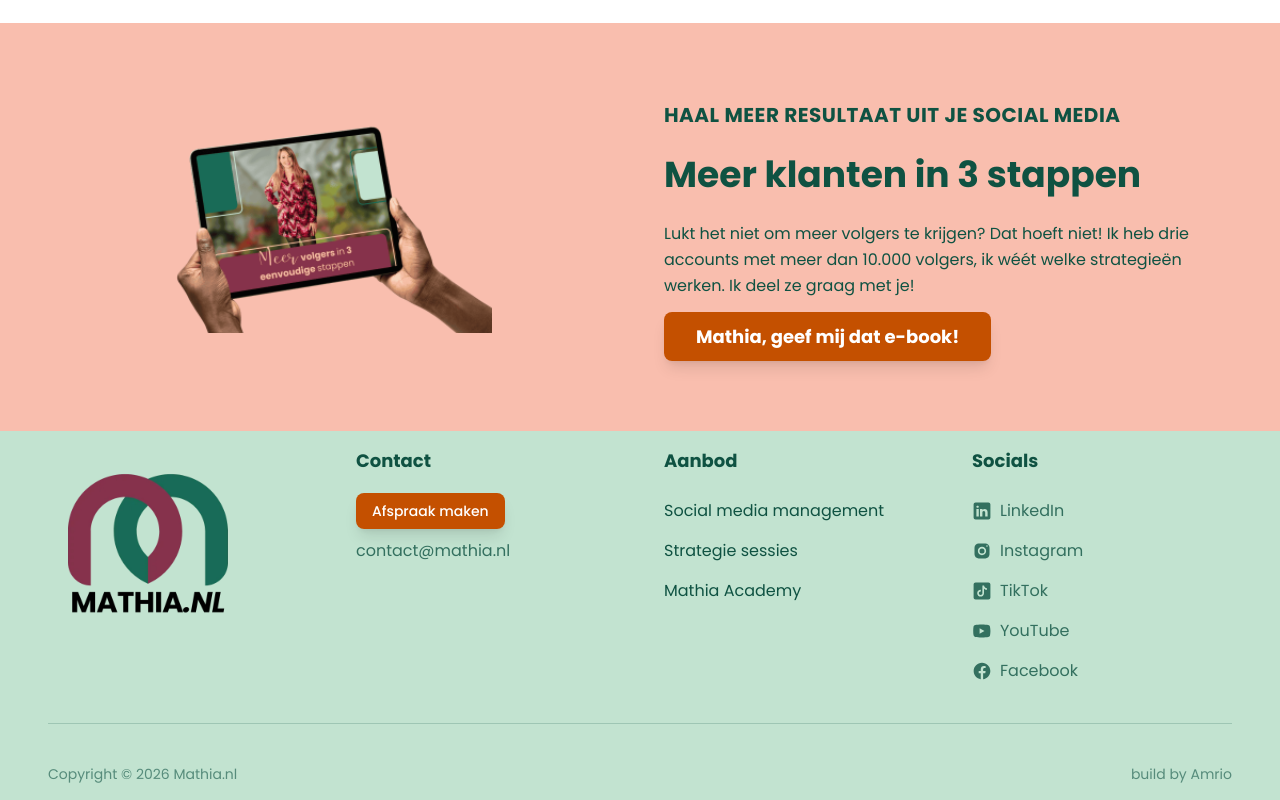
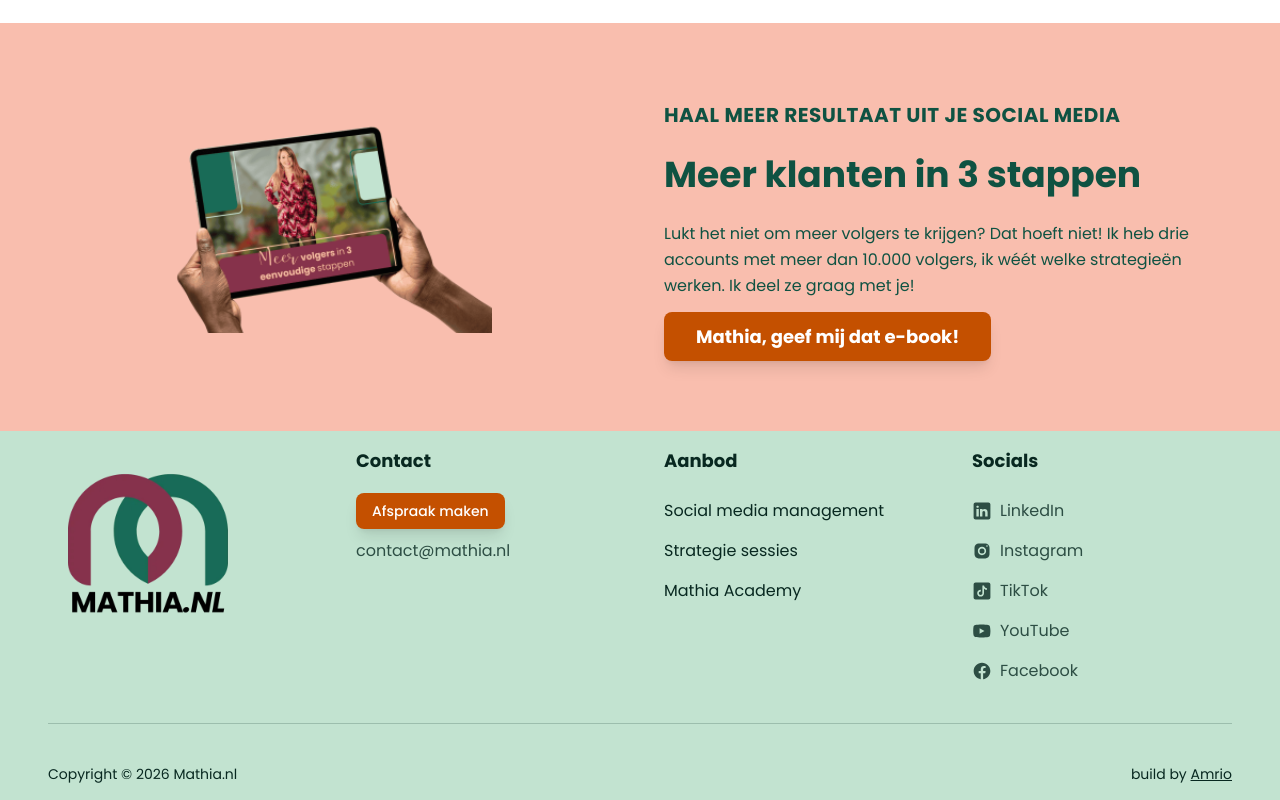
Before and after one commit to jochemwhite/mathia.nl, a Next.js app: page / in a window 1280 px wide. Shown: the part 3093-3893 px from the top of the page. Built offline with nearby package versions, Linux system fonts and the light colour scheme; no server answers.

Commit message:
style: Update footer component to use secondary color scheme for headings and links, enhancing visual consistency across the layout.

```diff
--- a/src/components/HeroSection.tsx
+++ b/src/components/HeroSection.tsx
@@ -13,7 +13,7 @@
           loop
           playsInline
           className="object-cover h-full w-full"
-          {...({ fetchPriority: "high" } as any)}
+          preload="auto"
         />
         {/* Green Overlay */}
         <div className="absolute inset-0 bg-accent/80 mix-blend-multiply" />
--- a/src/components/layout/Footer.tsx
+++ b/src/components/layout/Footer.tsx
@@ -16,13 +16,13 @@
 
         {/* Contact Column */}
         <div className="col-span-1">
-          <h3 className="text-primary font-bold text-lg mb-6">Contact</h3>
-          <ul className="space-y-4 text-primary/80">
+          <h3 className="text-secondary-foreground font-bold text-lg mb-6">Contact</h3>
+          <ul className="space-y-4 text-secondary-foreground/80">
             <li>
               <CTAButton href={CTALINK} text="Afspraak maken" target="_blank" className="text-sm shrink-0 font-medium whitespace-nowrap" variant="small" />
             </li>
             <li>
-              <Link href={email.href} className="hover:text-primary" target="_blank">
+              <Link href={email.href} className="hover:text-secondary-foreground" target="_blank">
                 {email.label}
               </Link>
             </li>
@@ -31,20 +31,20 @@
 
         {/* Aanbod Column */}
         <div className="col-span-1">
-          <h3 className="text-primary font-bold text-lg mb-6">Aanbod</h3>
-          <ul className="space-y-4 text-primary">
+          <h3 className="text-secondary-foreground font-bold text-lg mb-6">Aanbod</h3>
+          <ul className="space-y-4 text-secondary-foreground">
             <li>
-              <Link href="/social-media-beheer" className="hover:text-primary/80">
+              <Link href="/social-media-beheer" className="hover:text-secondary-foreground/70">
                 Social media management
               </Link>
             </li>
             <li>
-              <Link href="/strategie-sessies" className="hover:text-primary/80">
+              <Link href="/strategie-sessies" className="hover:text-secondary-foreground/70">
                 Strategie sessies
               </Link>
             </li>
             <li>
-              <Link href="/mathia-academy" className="hover:text-primary/80">
+              <Link href="/mathia-academy" className="hover:text-secondary-foreground/70">
                 Mathia Academy
               </Link>
             </li>
@@ -53,11 +53,11 @@
 
         {/* Socials Column */}
         <div className="col-span-1">
-          <h3 className="text-primary font-bold text-lg mb-6">Socials</h3>
-          <ul className="space-y-4 text-primary/80">
+          <h3 className="text-secondary-foreground font-bold text-lg mb-6">Socials</h3>
+          <ul className="space-y-4 text-secondary-foreground/80">
             {socialLinks.map((social) => (
               <li key={social.name}>
-                <Link href={social.href} className="hover:text-primary flex flex-row gap-2 items-center" target="_blank">
+                <Link href={social.href} className="hover:text-secondary-foreground flex flex-row gap-2 items-center" target="_blank">
                   <social.icon className="w-5 h-5" />
                   {social.name}
                 </Link>
@@ -67,14 +67,12 @@
         </div>
       </div>
 
-
-      <Separator className="mx-auto max-w-7xl my-10 bg-primary/20"  />
-      <div className="container mt-10 text-center text-primary/60 text-sm flex flex-row justify-between">
+      <Separator className="mx-auto max-w-7xl my-10 bg-secondary-foreground/20" />
+      <div className="container mt-10 text-center text-secondary-foreground text-sm flex flex-row justify-between">
         <p>Copyright © {currentYear} Mathia.nl</p>
-
         <p>
           build by{" "}
-          <Link href="https://amrio.nl" target="_blank" className="hover:text-primary/80">
+          <Link href="https://amrio.nl" target="_blank" className="underline hover:text-secondary-foreground">
             Amrio
           </Link>
         </p>
```
